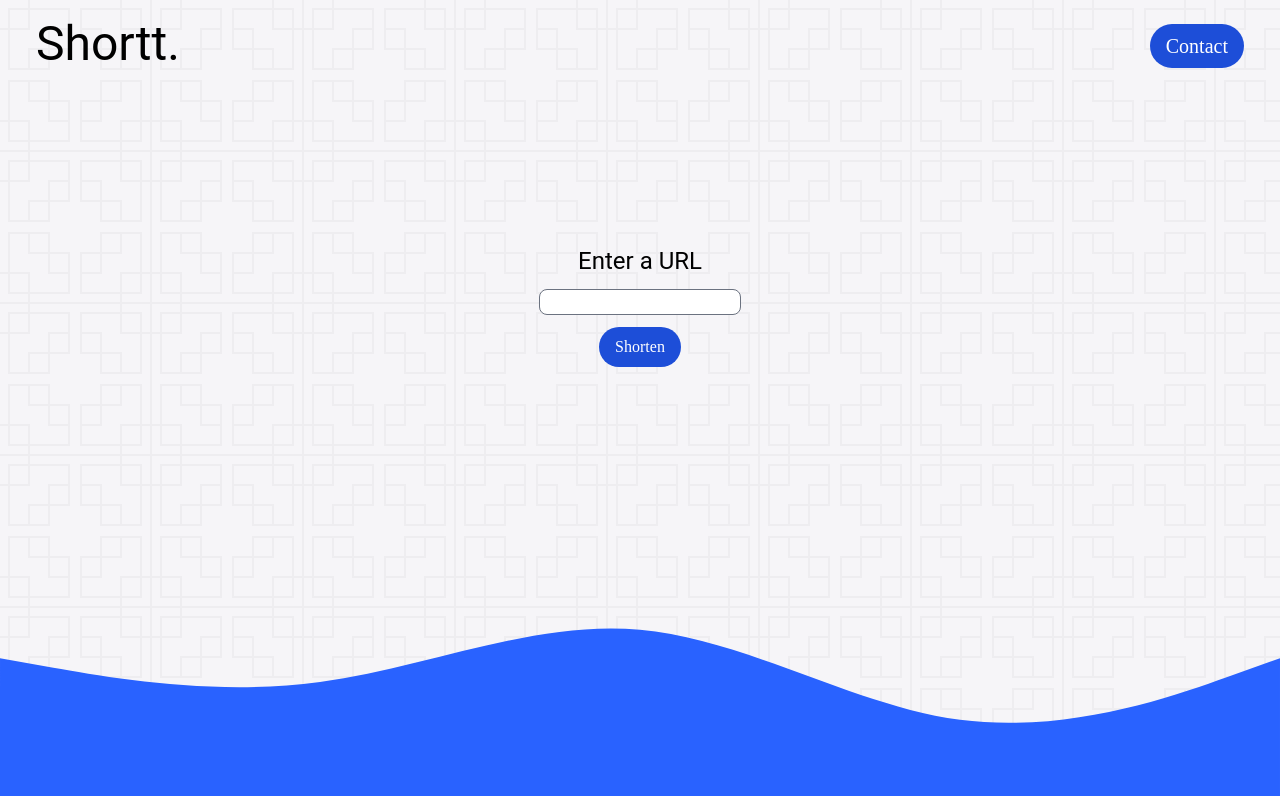
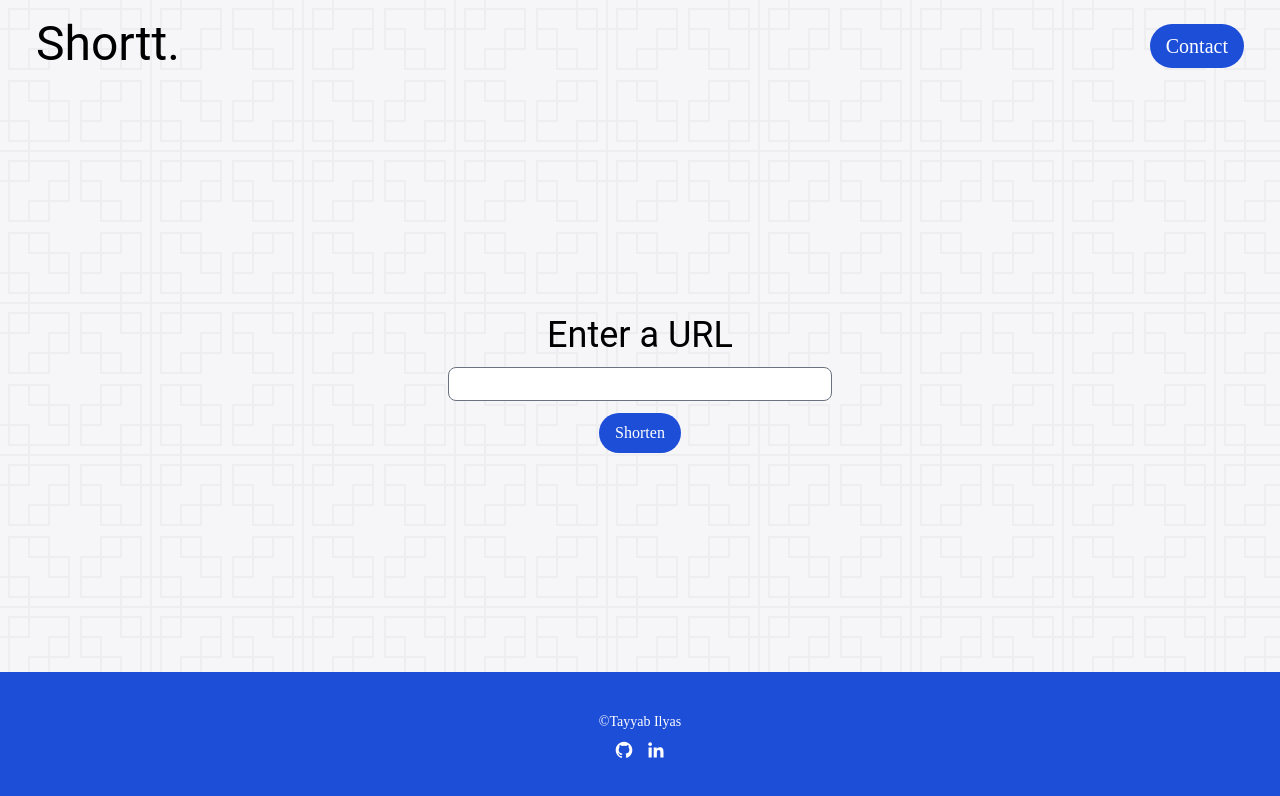
Before and after one commit to tayyab-ilyas/shortt, a React (Create React App) app: page / in a window 1280 px wide. Shown: the top 796 px of the page. Built offline with nearby package versions, Linux system fonts and the light colour scheme.

Commit message:
finishing ui

```diff
--- a/package.json
+++ b/package.json
@@ -3,6 +3,7 @@
   "version": "0.1.0",
   "private": true,
   "dependencies": {
+    "@radix-ui/react-icons": "^1.3.0",
     "@testing-library/jest-dom": "^5.16.5",
     "@testing-library/react": "^13.4.0",
     "@testing-library/user-event": "^13.5.0",
--- a/src/App.js
+++ b/src/App.js
@@ -1,4 +1,5 @@
 import './App.css';
+import { GitHubLogoIcon, LinkedInLogoIcon } from '@radix-ui/react-icons';
 
 function App() {
   return (
@@ -29,10 +30,10 @@
         <div className=''>
 
         <div className='font-[roboto] flex justify-center'>
-    <p className='mt-3 text-2xl'>Enter a URL</p>
+    <p className='mt-3  text-4xl'>Enter a URL</p>
     </div>
           <div className='font-[poppins] flex justify-center'>
-    <input type="text" className='border border-gray-500 mt-3 rounded-lg'/>
+    <input type="text" className='border border-gray-500 mt-3 rounded-lg p-1 w-[30vw]'/>
     </div>
 
     <div className='flex font-[poppins] justify-center'>
@@ -42,13 +43,30 @@
     </div>
 
 
-    <footer className=''>
-      <div className=''>
-      <svg xmlns="http://www.w3.org/2000/svg" viewBox="0 0 1440 320"><path fill="#2962ff" fill-opacity="1" d="M0,160L60,170.7C120,181,240,203,360,186.7C480,171,600,117,720,128C840,139,960,213,1080,229.3C1200,245,1320,203,1380,181.3L1440,160L1440,320L1380,320C1320,320,1200,320,1080,320C960,320,840,320,720,320C600,320,480,320,360,320C240,320,120,320,60,320L0,320Z"></path></svg>
-      </div>
 
-    </footer>
-    </div>
+      <div className='bg-blue-700 p-10'>
+
+
+          <div className='flex justify-center'>
+            <span className='flex font-[poppins] text-white text-sm'>
+            ©Tayyab Ilyas
+            </span>
+            </div>
+            <div className='mt-2 flex justify-center space-x-3'>
+            <div className=''>
+           <a href='https://github.com/tayyab-ilyas'><svg xmlns="http://www.w3.org/2000/svg" width="20" height="20" viewBox="0 0 24 24" fill="#ffffff" className='hover:fill-slate-400'><path fill-rule="evenodd" clip-rule="evenodd" d="M12.026 2c-5.509 0-9.974 4.465-9.974 9.974 0 4.406 2.857 8.145 6.821 9.465.499.09.679-.217.679-.481 0-.237-.008-.865-.011-1.696-2.775.602-3.361-1.338-3.361-1.338-.452-1.152-1.107-1.459-1.107-1.459-.905-.619.069-.605.069-.605 1.002.07 1.527 1.028 1.527 1.028.89 1.524 2.336 1.084 2.902.829.091-.645.351-1.085.635-1.334-2.214-.251-4.542-1.107-4.542-4.93 0-1.087.389-1.979 1.024-2.675-.101-.253-.446-1.268.099-2.64 0 0 .837-.269 2.742 1.021a9.582 9.582 0 0 1 2.496-.336 9.554 9.554 0 0 1 2.496.336c1.906-1.291 2.742-1.021 2.742-1.021.545 1.372.203 2.387.099 2.64.64.696 1.024 1.587 1.024 2.675 0 3.833-2.33 4.675-4.552 4.922.355.308.675.916.675 1.846 0 1.334-.012 2.41-.012 2.737 0 .267.178.577.687.479C19.146 20.115 22 16.379 22 11.974 22 6.465 17.535 2 12.026 2z"></path></svg></a>
+            </div>
+            <div className=''>
+          <a href='https://www.linkedin.com/in/tayyab-ilyas/'><svg xmlns="http://www.w3.org/2000/svg" width="20" height="20" viewBox="0 0 24 24" fill="#ffffff" className='hover:fill-slate-400'><circle cx="4.983" cy="5.009" r="2.188"></circle><path d="M9.237 8.855v12.139h3.769v-6.003c0-1.584.298-3.118 2.262-3.118 1.937 0 1.961 1.811 1.961 3.218v5.904H21v-6.657c0-3.27-.704-5.783-4.526-5.783-1.835 0-3.065 1.007-3.568 1.96h-.051v-1.66H9.237zm-6.142 0H6.87v12.139H3.095z"></path></svg></a>
+          </div>
+          </div>
+            </div>
+            </div>
+
+
+
+
+
 
   );
 }
```
Also changed, not shown: 1 other file (tests, documents, lock files or other folders).
